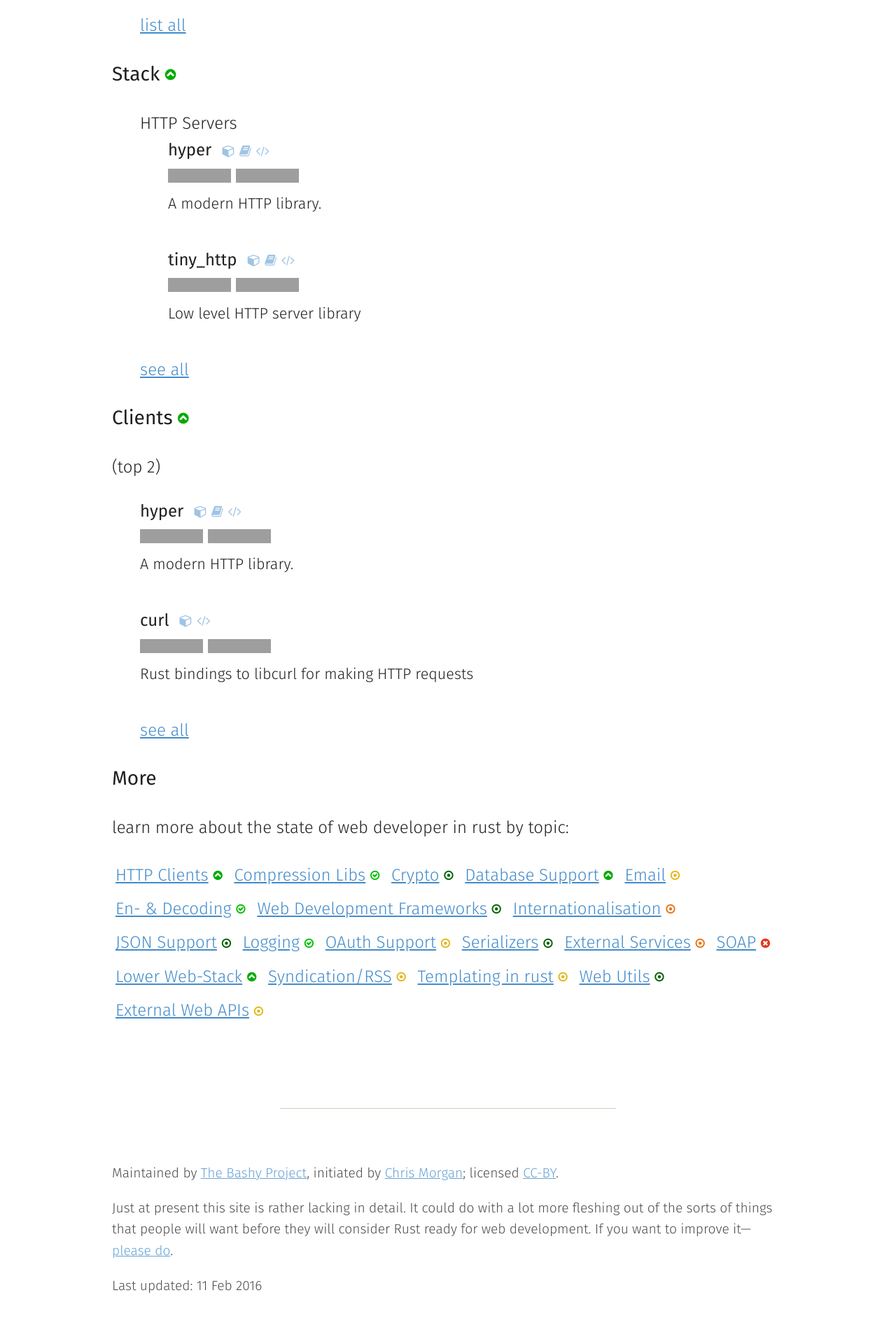
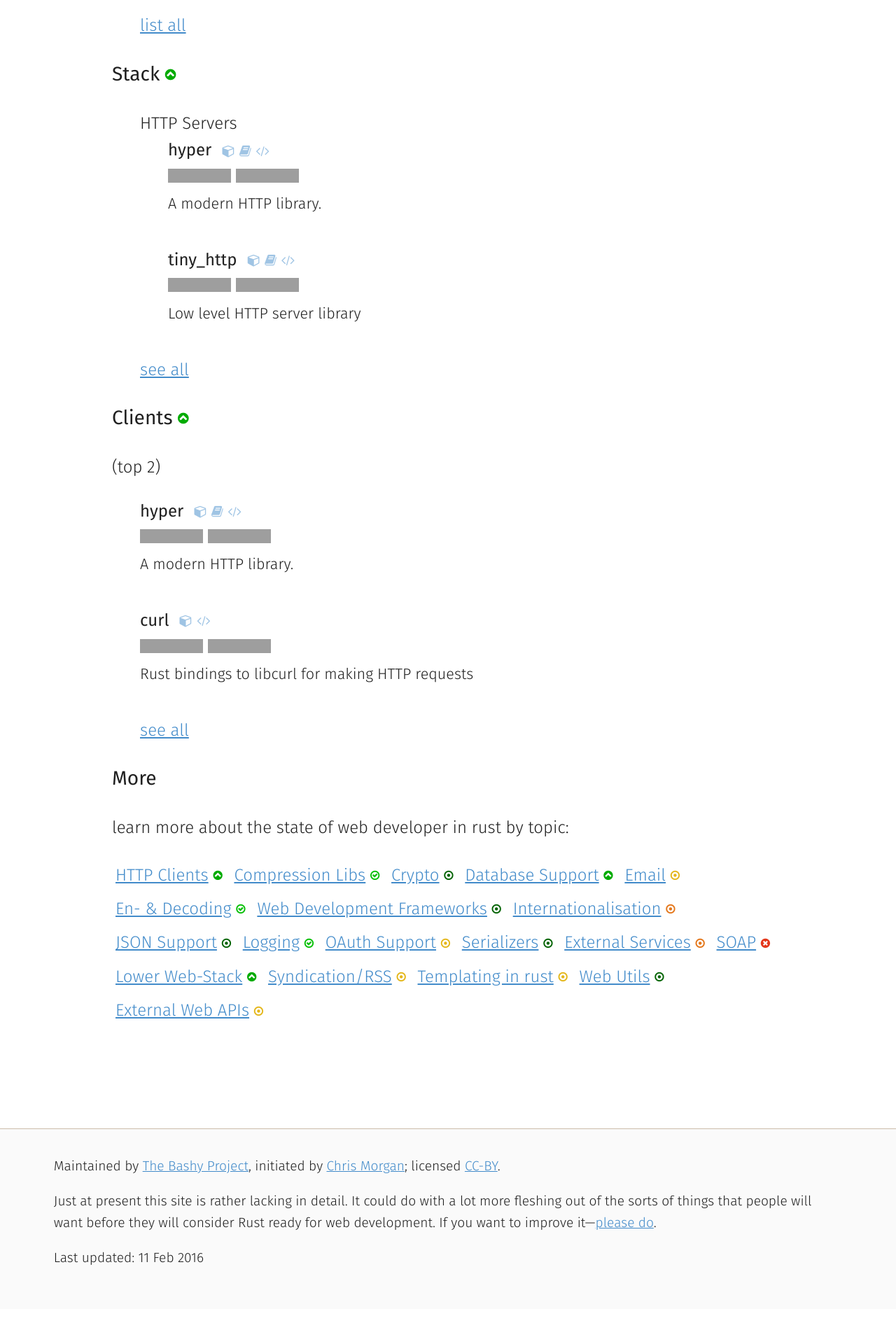
Before and after one commit to chris-morgan/arewewebyet, a Jekyll site: the page built from index.md, in a window 1280 px wide. Shown: the part 2276-4196 px from the top of the page at 70% size. Built offline with Jekyll 4.4.1, drawn with Linux system fonts in a browser that asks for light colours; nearby versions of some CDN libraries; after the commit the page ends 4146 px from its top, so only the background shows below that; grey boxes are pictures that could not be loaded.

Commit message:
improve footer design a bit

```diff
--- a/_layouts/frame.html
+++ b/_layouts/frame.html
@@ -11,7 +11,9 @@
 	</head>
 	<body>
 
-  {{content}}
+  <div role="content" class="content">
+    {{content}}
+  </div>
 
 
     <footer>
--- a/styles.css
+++ b/styles.css
@@ -10,6 +10,11 @@
 	line-height: 1.6;
 	font-weight: 300;
 	overflow-x: hidden;
+}
+
+body {
+  margin: 0;
+  padding: 0;
 }
 
 header {
@@ -26,7 +31,7 @@ h1, h2, h3, h4, h5, h6, strong {
 	}
 }
 
-body {
+.content {
 	max-width: 40em;
 	padding: 2em 4em;
 	margin: 0 auto;
@@ -182,19 +187,13 @@ h1 i {
     background: #fefce7;
 }
 
-footer::before {
-	content: "";
-	display: block;
-	margin: 6em auto 4em auto;
-	width: 50%;
-	border-top: 1px solid #cba;
-}
-
 
 footer {
 	font-size: 80%;
-	opacity: 0.8;
-	orphans: 1; /* avoid is not recognised value */
+  background-color: #FAFAFA;
+	border-top: 1px solid #cba;
+  margin-top: 5em;
+  padding: 1em 4em 2em 4em;
 }
 
 @media screen and (max-width: 65em) {
```
